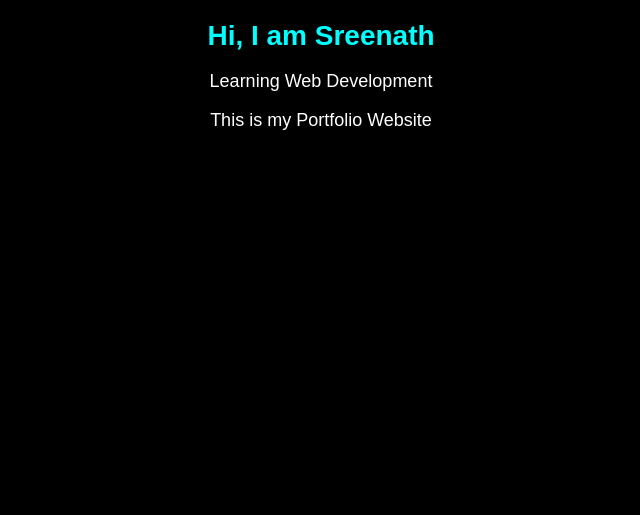
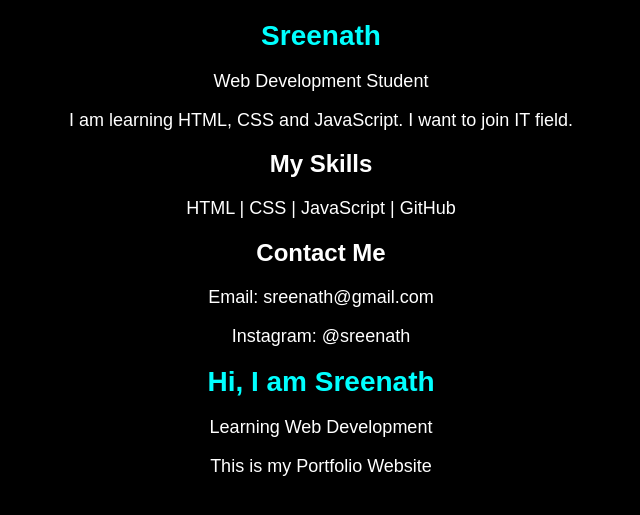
Before and after one commit to sreenath630/my-portfolio, a plain HTML site: page index.html in a window 1280 px wide. Shown: the part 53-568 px from the top of the page, without its empty margins (319-959 px from the left). Drawn offline with Linux system fonts and the light colour scheme.

Commit message:
Update index.html with personal details and skills
Added personal information and skills section.

```diff
--- a/index.html
+++ b/index.html
@@ -34,6 +34,17 @@ p {
 
 <img src="profile.jpg" class="profile-img">
 
+<h1>Sreenath</h1>
+<p>Web Development Student</p>
+<p>I am learning HTML, CSS and JavaScript. I want to join IT field.</p>
+
+<h2>My Skills</h2>
+<p>HTML | CSS | JavaScript | GitHub</p>
+
+<h2>Contact Me</h2>
+<p>Email: sreenath@gmail.com</p>
+<p>Instagram: @sreenath</p>
+
 <h1>Hi, I am Sreenath</h1>
 <p>Learning Web Development</p>
 <p>This is my Portfolio Website</p>
```
